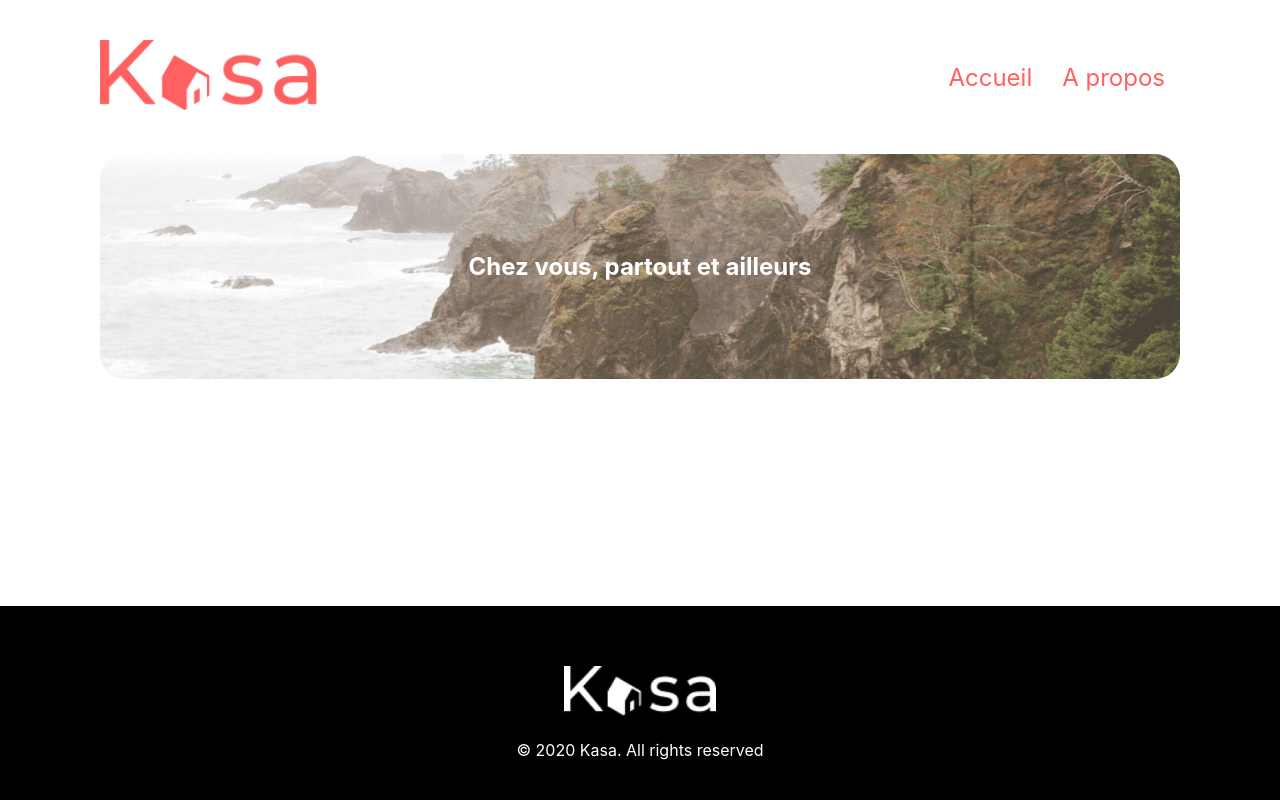
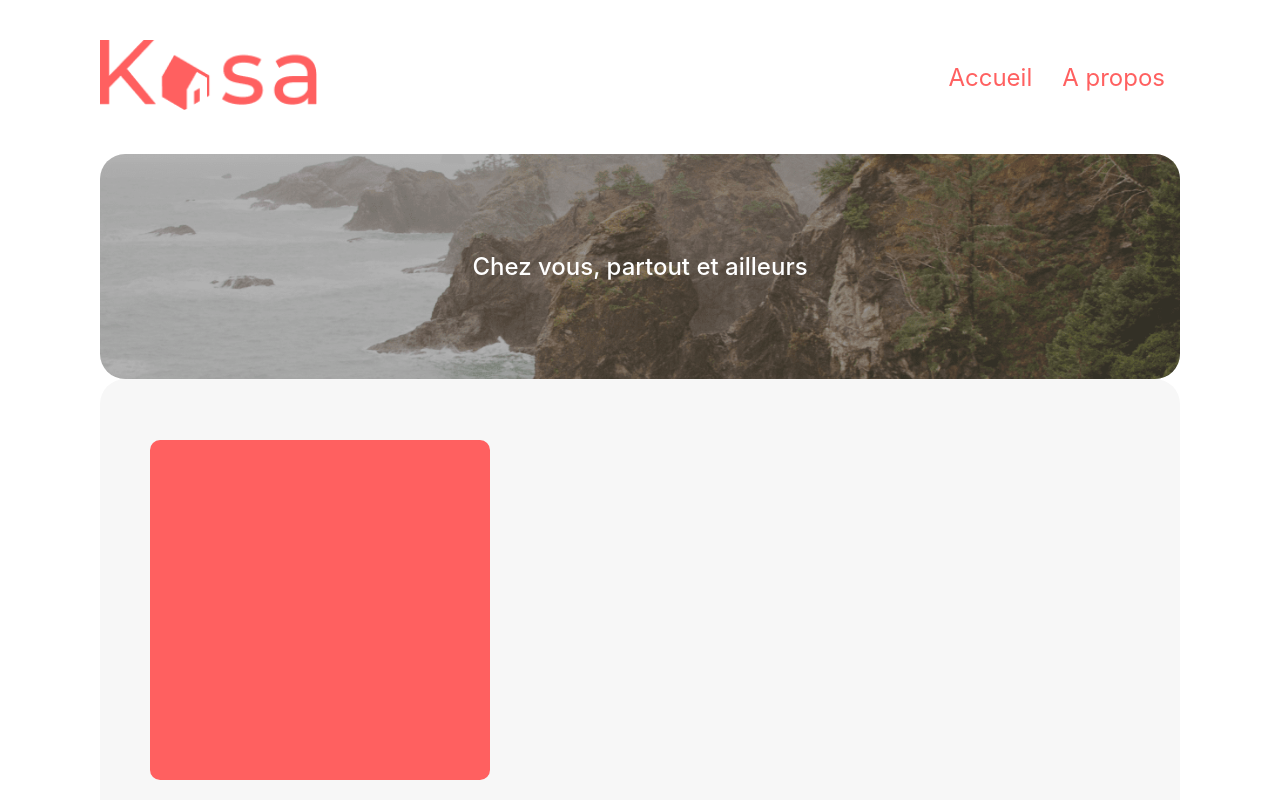
Before and after one commit to Jeffrey-Blanc/Kasa, a React (Create React App) app: page / in a window 1280 px wide. Shown: the top 800 px of the page. Built offline with nearby package versions, Linux system fonts and the light colour scheme.

Commit message:
Add Card

```diff
--- /dev/null
+++ b/src/components/Card/index.jsx
@@ -0,0 +1,20 @@
+import styled from 'styled-components'
+import colors from '../../utils/style/colors'
+
+const CardWrapper = styled.div`
+  width: 340px;
+  height: 340px;
+  border-radius: 10px;
+  background: ${colors.primary}
+`
+// background: linear-gradient(180deg, rgba(255, 255, 255, 0) 0%, rgba(0, 0, 0, 0.5) 100%);
+
+function Card() {
+  return (
+    <CardWrapper>
+
+    </CardWrapper>
+  )
+}
+
+export default Card
--- a/src/components/footer/index.jsx
+++ b/src/components/footer/index.jsx
@@ -8,10 +8,10 @@ const FooterLogo = styled.img`
 `
 
 const FooterContainer = styled.footer`
-  position: absolute;
-  bottom: 0;
-  left: 0;
-  right: 0;
+  // position: absolute;
+  // bottom: 0;
+  // left: 0;
+  // right: 0;
   display: flex;
   flex-direction: column;
   align-items: center;
--- a/src/index.css
+++ b/src/index.css
@@ -1,6 +1,6 @@
 body {
   margin: 0;
-  font-family: -apple-system, BlinkMacSystemFont, 'Segoe UI', 'Roboto', 'Oxygen',
+  font-family: 'Montserrat', -apple-system, BlinkMacSystemFont, 'Segoe UI', 'Roboto', 'Oxygen',
     'Ubuntu', 'Cantarell', 'Fira Sans', 'Droid Sans', 'Helvetica Neue',
     sans-serif;
   -webkit-font-smoothing: antialiased;
--- a/src/pages/Home/index.jsx
+++ b/src/pages/Home/index.jsx
@@ -1,5 +1,7 @@
 import styled from 'styled-components'
 import PhotoHome from '../../assets/img-home.png'
+import colors from '../../utils/style/colors'
+import Card from '../../components/Card'
 
 const CoverHome = styled.div`
   position: relative;
@@ -12,7 +14,9 @@ const CoverHome = styled.div`
 `
 
 const TitleHome = styled.h2`
-  z-index: 2;
+  font-style: normal;
+  font-weight: 500;
+  z-index: 3;
 `
 
 const PictureHome = styled.img`
@@ -26,14 +30,44 @@ const PictureHome = styled.img`
   border-radius: 25px;
 `
 
+const BackgroundCoverHome = styled.div`
+  position: absolute;
+  top: 0;
+  left: 0;
+  right: 0;
+  bottom: 0;
+  z-index: 2;
+  background: #000;
+  border-radius: 25px;
+  opacity: 0.3;
+`
+
+const CardsContainer = styled.div`
+  display: grid;
+  gap: 24px;
+  grid-template-rows: 350px 340px;
+  grid-template-columns: repeat(3, 1fr);
+  align-items: center;
+  justify-items: center;
+  background-color: ${colors.secondary};
+  border-radius: 25px;
+  padding: 56px 50px;
+`
+
 function Home() {
   return (
+    <div>
       <CoverHome>
         <TitleHome>
           Chez vous, partout et ailleurs
         </TitleHome>
+        <BackgroundCoverHome />
         <PictureHome src={PhotoHome}/>
       </CoverHome>
+      <CardsContainer>
+        <Card />
+      </CardsContainer>
+    </div>
   )
 }
 
```
Lines whose indentation alone changed are shown as unchanged.
